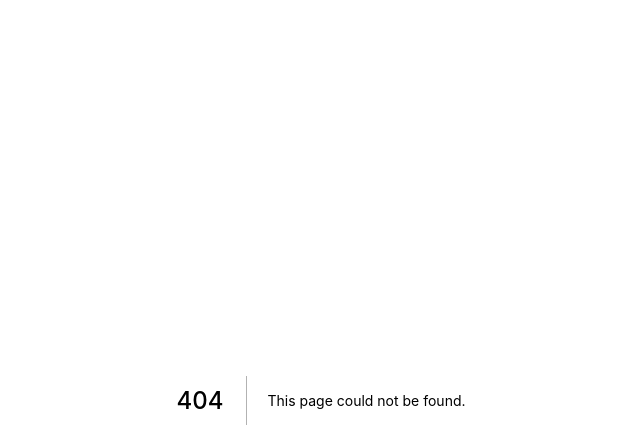
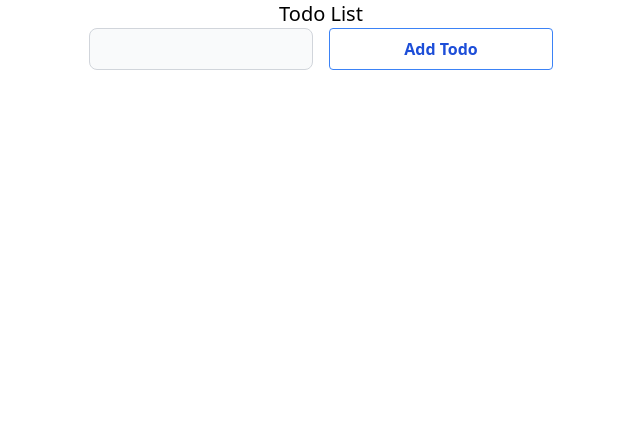
Before and after one commit to ryanzheng1998/react-testing-ground, a Next.js app: page /todo2 in a window 1280 px wide. Before the commit this address had no page. Shown: the top 448 px of the page, without its empty margins (319-959 px from the left). Built offline with nearby package versions, Linux system fonts and the light colour scheme.

Commit message:
Add: todo2

```diff
--- /dev/null
+++ b/src/pages/todo2.tsx
@@ -0,0 +1,138 @@
+import React from 'react'
+
+interface Todo {
+  description: string
+  completed: boolean
+}
+
+interface State {
+  todos: { [id: string]: Todo }
+  todoInput: string
+}
+
+const initState: State = {
+  todos: {},
+  todoInput: '',
+}
+
+type Action =
+  | { type: 'EditInput'; text: string }
+  | { type: 'AddTodo'; id: string; description: string }
+  | { type: 'ToggleTodoCompletion'; id: string }
+  | { type: 'DeleteTodo'; id: string }
+
+const reducer = (state: State, action: Action): State => {
+  if (action.type === 'AddTodo') {
+    const { id, description } = action
+    return {
+      ...state,
+      todos: {
+        ...state.todos,
+        [id]: {
+          description,
+          completed: false,
+        },
+      },
+    }
+  }
+
+  if (action.type === 'EditInput') {
+    const { text } = action
+    return {
+      ...state,
+      todoInput: text,
+    }
+  }
+
+  if (action.type === 'DeleteTodo') {
+    const { id } = action
+    const { [id]: deletedTodo, ...todos } = state.todos
+    return {
+      ...state,
+      todos,
+    }
+  }
+
+  if (action.type === 'ToggleTodoCompletion') {
+    const { id } = action
+    const { [id]: todo, ...todos } = state.todos
+    if (todo === undefined) return state
+    return {
+      ...state,
+      todos: {
+        ...todos,
+        [id]: {
+          ...todo,
+          completed: !todo.completed,
+        },
+      },
+    }
+  }
+
+  throw new Error('this cannot be happening')
+
+  return state
+}
+
+export default function Todo() {
+  const [state, dispatch] = React.useReducer(reducer, initState)
+
+  const todos = Object.entries(state.todos).map(([id, todo]) => {
+    return (
+      <div
+        key={id}
+        className="grid grid-cols-[auto_1fr_auto] place-items-center"
+      >
+        <input
+          type="checkbox"
+          checked={todo.completed}
+          onChange={() => {
+            dispatch({ type: 'ToggleTodoCompletion', id })
+          }}
+        />
+        <p>{todo.description}</p>
+        <button onClick={() => dispatch({ type: 'DeleteTodo', id })}>
+          Delete
+        </button>
+      </div>
+    )
+  })
+
+  return (
+    <div className="grid justify-center">
+      <h1 className="text-center text-xl">Todo List</h1>
+      <div className="grid grid-cols-2 gap-4">
+        <input
+          type="text"
+          value={state.todoInput}
+          className={styledInput}
+          onChange={(e) => {
+            const { value } = e.target
+            dispatch({ type: 'EditInput', text: value })
+          }}
+        />
+        <button
+          className={styledButton}
+          onClick={() => {
+            if (state.todoInput === '') return console.log('empty')
+            const randomId = crypto.randomUUID()
+            dispatch({
+              type: 'AddTodo',
+              id: randomId,
+              description: state.todoInput,
+            })
+          }}
+        >
+          Add Todo
+        </button>
+      </div>
+      <div>{todos}</div>
+    </div>
+  )
+}
+
+const styledButton =
+  'bg-transparent hover:bg-blue-500 text-blue-700 font-semibold hover:text-white py-2 px-4 border border-blue-500 hover:border-transparent rounded'
+
+const styledInput =
+  'bg-gray-50 border border-gray-300 text-gray-900 text-sm rounded-lg focus:ring-blue-500 focus:border-blue-500 block w-full p-2.5 dark:bg-gray-700 dark:border-gray-600 dark:placeholder-gray-400 dark:text-white dark:focus:ring-blue-500 dark:focus:border-blue-500'
```
